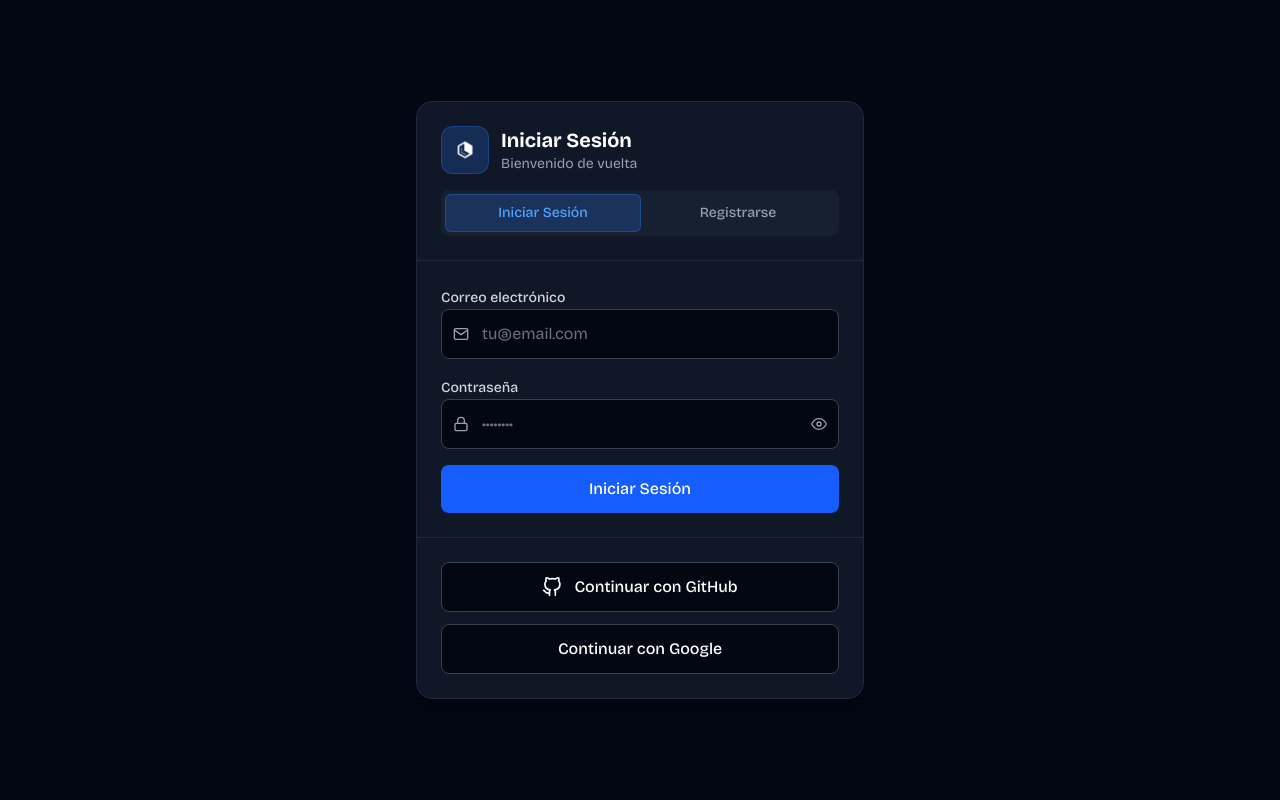
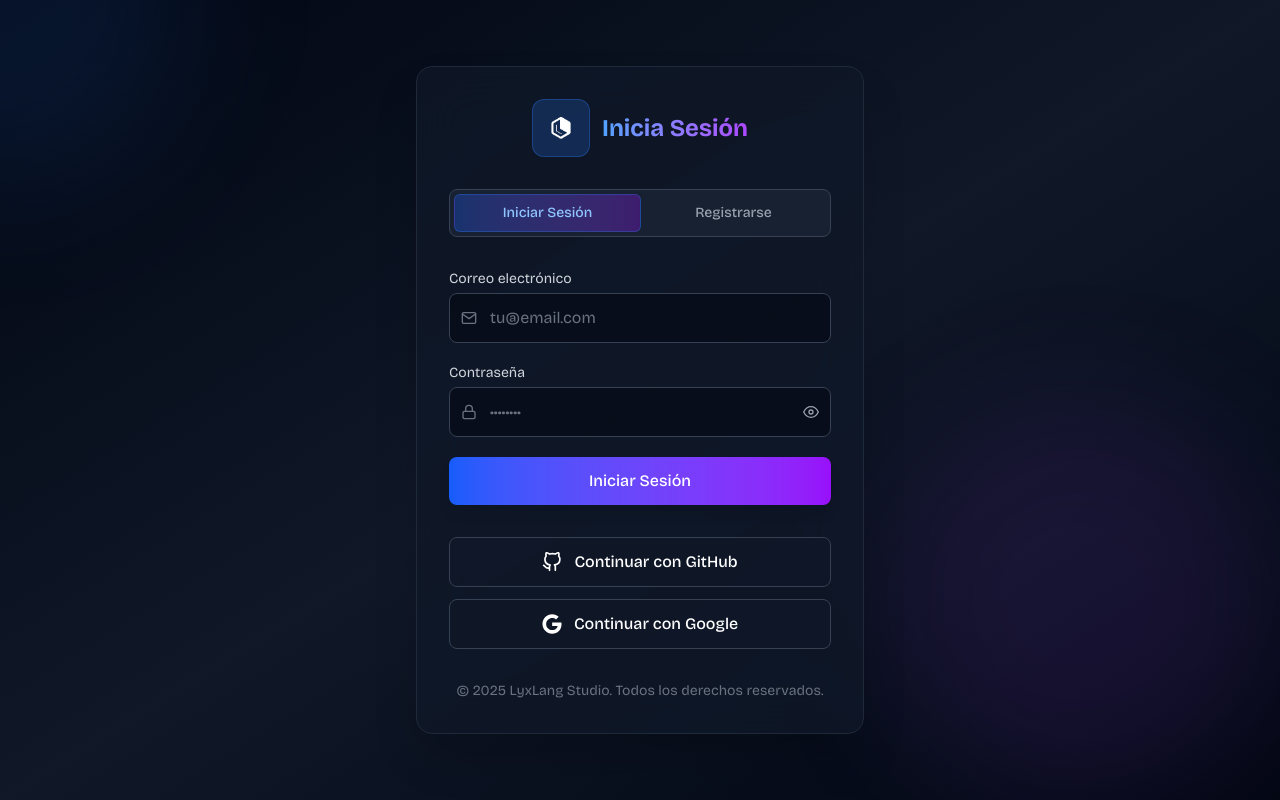
Before and after one commit to IngenieroJosser/lyxlang-studio, a Next.js app: page /iniciar-sesion in a window 1280 px wide. Built offline with nearby package versions, Linux system fonts and the light colour scheme.

Commit message:
styles: mejorar el diseño de la vista de autenticación

```diff
--- a/app/iniciar-sesion/page.tsx
+++ b/app/iniciar-sesion/page.tsx
@@ -1,46 +1,64 @@
 'use client';
-import { useState } from 'react';
+import { useState, useEffect } from 'react';
 import { FiMail, FiLock, FiEye, FiEyeOff, FiUser, FiGithub } from 'react-icons/fi';
 import Image from 'next/image';
+import { FaGoogle } from 'react-icons/fa';
 
 const Login = () => {
   const [isLogin, setIsLogin] = useState(true);
   const [showPassword, setShowPassword] = useState(false);
+  const [mousePosition, setMousePosition] = useState({ x: 0, y: 0 });
+
+  // Fondo dinámico estilo Home
+  useEffect(() => {
+    const handleMouseMove = (e: MouseEvent) => {
+      setMousePosition({ x: e.clientX, y: e.clientY });
+    };
+    window.addEventListener('mousemove', handleMouseMove);
+    return () => window.removeEventListener('mousemove', handleMouseMove);
+  }, []);
 
   return (
-    <div className="min-h-screen bg-gray-950 flex items-center justify-center p-4">
-      <div className="bg-gray-900 rounded-2xl border border-gray-800 w-full max-w-md shadow-xl">
-        {/* Header */}
-        <div className="p-6 border-b border-gray-800">
-          <div className="flex items-center justify-between mb-4">
+    <div className="relative min-h-screen flex items-center justify-center bg-gradient-to-br from-gray-950 via-gray-900 to-gray-950 overflow-hidden">
+      {/* Fondo animado */}
+      <div className="fixed inset-0 overflow-hidden pointer-events-none">
+        <div
+          className="absolute w-96 h-96 bg-blue-500/10 rounded-full blur-3xl transition-all duration-300"
+          style={{
+            left: `${mousePosition.x - 192}px`,
+            top: `${mousePosition.y - 192}px`
+          }}
+        />
+        <div className="absolute bottom-0 right-0 w-[400px] h-[400px] bg-purple-500/10 rounded-full blur-3xl" />
+      </div>
+
+      {/* Card */}
+      <div className="relative z-10 bg-gray-900/80 backdrop-blur-xl rounded-2xl border border-gray-800 shadow-2xl p-8 w-full max-w-md transition-all duration-300 hover:shadow-blue-500/10">
+        {/* Logo y título */}
+        <div className="flex items-center justify-center mb-8">
           <div className="flex items-center space-x-3">
             <div className="p-2 bg-blue-500/20 rounded-xl border border-blue-500/30">
               <Image
-                  src='/lyxlang-lyxlang-studio-with-text-removebg-preview.png'
-                  alt='Logo de LyxLang'
-                  width={30}
-                  height={30}
-                  className='object-contain rounded-4xl'
+                src="/lyxlang-lyxlang-studio-with-text-removebg-preview.png"
+                alt="Logo de LyxLang"
+                width={40}
+                height={40}
+                className="object-contain rounded-lg"
               />
             </div>
-              <div>
-                <h2 className="text-xl font-bold text-white">
-                  {isLogin ? 'Iniciar Sesión' : 'Crear Cuenta'}
-                </h2>
-                <p className="text-sm text-gray-400">
-                  {isLogin ? 'Bienvenido de vuelta' : 'Únete a LyxLang'}
-                </p>
-              </div>
+            <h1 className="text-2xl font-bold bg-gradient-to-r from-blue-400 to-purple-500 bg-clip-text text-transparent">
+              {isLogin ? 'Inicia Sesión' : 'Crea tu Cuenta'}
+            </h1>
           </div>
         </div>
 
         {/* Tabs */}
-          <div className="flex bg-gray-800/50 rounded-lg p-1">
+        <div className="flex bg-gray-800/60 rounded-lg p-1 mb-8 border border-gray-700">
           <button
             onClick={() => setIsLogin(true)}
-              className={`flex-1 py-2 px-3 rounded-md text-sm font-medium transition-all ${
+            className={`flex-1 py-2 rounded-md text-sm font-medium transition-all ${
               isLogin
-                  ? 'bg-blue-500/20 text-blue-400 border border-blue-500/30'
+                ? 'bg-gradient-to-r from-blue-600/30 to-purple-600/30 text-blue-300 border border-blue-500/30'
                 : 'text-gray-400 hover:text-white'
             }`}
           >
@@ -48,67 +66,66 @@ const Login = () => {
           </button>
           <button
             onClick={() => setIsLogin(false)}
-              className={`flex-1 py-2 px-3 rounded-md text-sm font-medium transition-all ${
+            className={`flex-1 py-2 rounded-md text-sm font-medium transition-all ${
               !isLogin
-                  ? 'bg-blue-500/20 text-blue-400 border border-blue-500/30'
+                ? 'bg-gradient-to-r from-blue-600/30 to-purple-600/30 text-blue-300 border border-blue-500/30'
                 : 'text-gray-400 hover:text-white'
             }`}
           >
             Registrarse
           </button>
         </div>
-        </div>
 
-        {/* Form */}
-        <div className="p-6 space-y-4">
+        {/* Formulario */}
+        <form className="space-y-5">
           {!isLogin && (
-            <div className="space-y-2">
-              <label className="text-sm font-medium text-gray-300">Nombre completo</label>
+            <div>
+              <label className="text-sm text-gray-300 mb-1 block">Nombre completo</label>
               <div className="relative">
                 <FiUser
-                  className="absolute left-3 top-1/2 transform -translate-y-1/2 text-gray-400"
+                  className="absolute left-3 top-1/2 transform -translate-y-1/2 text-gray-500"
                   size={16}
                 />
                 <input
                   type="text"
-                  className="w-full bg-gray-950 border border-gray-700 rounded-lg pl-10 pr-4 py-3 text-white placeholder-gray-500 focus:outline-none focus:border-blue-400 focus:ring-2 focus:ring-blue-400/30 transition-colors"
                   placeholder="Tu nombre completo"
+                  className="w-full bg-gray-950/60 border border-gray-700 rounded-lg pl-10 pr-4 py-3 text-white placeholder-gray-500 focus:outline-none focus:border-blue-400 focus:ring-2 focus:ring-blue-400/30 transition-all"
                 />
               </div>
             </div>
           )}
 
-          <div className="space-y-2">
-            <label className="text-sm font-medium text-gray-300">Correo electrónico</label>
+          <div>
+            <label className="text-sm text-gray-300 mb-1 block">Correo electrónico</label>
             <div className="relative">
               <FiMail
-                className="absolute left-3 top-1/2 transform -translate-y-1/2 text-gray-400"
+                className="absolute left-3 top-1/2 transform -translate-y-1/2 text-gray-500"
                 size={16}
               />
               <input
                 type="email"
-                className="w-full bg-gray-950 border border-gray-700 rounded-lg pl-10 pr-4 py-3 text-white placeholder-gray-500 focus:outline-none focus:border-blue-400 focus:ring-2 focus:ring-blue-400/30 transition-colors"
                 placeholder="tu@email.com"
+                className="w-full bg-gray-950/60 border border-gray-700 rounded-lg pl-10 pr-4 py-3 text-white placeholder-gray-500 focus:outline-none focus:border-blue-400 focus:ring-2 focus:ring-blue-400/30 transition-all"
               />
             </div>
           </div>
 
-          <div className="space-y-2">
-            <label className="text-sm font-medium text-gray-300">Contraseña</label>
+          <div>
+            <label className="text-sm text-gray-300 mb-1 block">Contraseña</label>
             <div className="relative">
               <FiLock
-                className="absolute left-3 top-1/2 transform -translate-y-1/2 text-gray-400"
+                className="absolute left-3 top-1/2 transform -translate-y-1/2 text-gray-500"
                 size={16}
               />
               <input
                 type={showPassword ? 'text' : 'password'}
-                className="w-full bg-gray-950 border border-gray-700 rounded-lg pl-10 pr-12 py-3 text-white placeholder-gray-500 focus:outline-none focus:border-blue-400 focus:ring-2 focus:ring-blue-400/30 transition-colors"
                 placeholder="••••••••"
+                className="w-full bg-gray-950/60 border border-gray-700 rounded-lg pl-10 pr-12 py-3 text-white placeholder-gray-500 focus:outline-none focus:border-blue-400 focus:ring-2 focus:ring-blue-400/30 transition-all"
               />
               <button
                 type="button"
                 onClick={() => setShowPassword(!showPassword)}
-                className="absolute right-3 top-1/2 transform -translate-y-1/2 text-gray-400 hover:text-white transition-colors"
+                className="absolute right-3 top-1/2 transform -translate-y-1/2 text-gray-400 hover:text-white transition"
               >
                 {showPassword ? <FiEyeOff size={16} /> : <FiEye size={16} />}
               </button>
@@ -116,30 +133,42 @@ const Login = () => {
           </div>
 
           <button
-            className="w-full bg-blue-600 hover:bg-blue-700 text-white font-medium py-3 px-4 rounded-lg transition-all duration-200"
+            type="submit"
+            className="w-full bg-gradient-to-r from-blue-600 to-purple-600 hover:from-blue-500 hover:to-purple-500 text-white font-medium py-3 px-4 rounded-lg transition-all duration-200 shadow-lg hover:shadow-blue-500/30 transform hover:scale-[1.02]"
           >
             {isLogin ? 'Iniciar Sesión' : 'Crear Cuenta'}
           </button>
-        </div>
+        </form>
 
-        {/* Social login */}
-        <div className="p-6 border-t border-gray-800">
-          <div className="space-y-3">
-            <button
-              className="w-full bg-gray-950 hover:bg-gray-800 border border-gray-700 text-white font-medium py-3 px-4 rounded-lg transition-all duration-200 flex items-center justify-center space-x-3"
-            >
+        {/* Social Login */}
+        <div className="mt-8 space-y-3">
+          <button className="w-full bg-gray-900/50 hover:bg-gray-800 border border-gray-700 text-white font-medium py-3 px-4 rounded-lg transition-all duration-200 flex items-center justify-center space-x-3 hover:border-blue-500/30">
             <FiGithub size={20} />
             <span>Continuar con GitHub</span>
           </button>
 
-            <button
-              className="w-full bg-gray-950 hover:bg-gray-800 border border-gray-700 text-white font-medium py-3 px-4 rounded-lg transition-all duration-200 flex items-center justify-center space-x-3"
-            >
+          <button className="w-full bg-gray-900/50 hover:bg-gray-800 border border-gray-700 text-white font-medium py-3 px-4 rounded-lg transition-all duration-200 flex items-center justify-center space-x-3 hover:border-blue-500/30">
+            <FaGoogle size={20}/>
             <span>Continuar con Google</span>
           </button>
         </div>
+
+        {/* Footer */}
+        <p className="text-center text-sm text-gray-500 mt-8">
+          © {new Date().getFullYear()} LyxLang Studio. Todos los derechos reservados.
+        </p>
       </div>
-      </div>
+
+      <style jsx>{`
+        @keyframes float {
+          0%, 100% {
+            transform: translateY(0px);
+          }
+          50% {
+            transform: translateY(-15px);
+          }
+        }
+      `}</style>
     </div>
   );
 };
```
Lines whose indentation alone changed are shown as unchanged.
